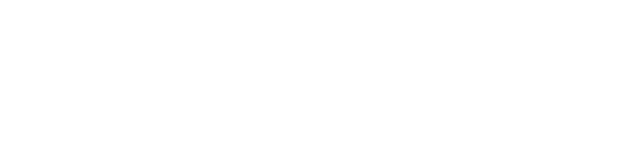
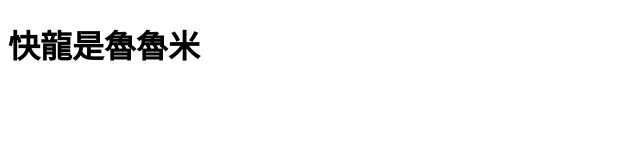
Before and after one commit to jazzwind1973-byte/myweb, a plain HTML site: page index.html in a window 1280 px wide. Shown: the whole page, without its empty margins (0-640 px from the left). Drawn offline with Linux system fonts and the light colour scheme.

Commit message:
11/15 git practice

```diff
--- a/index.html
+++ b/index.html
@@ -6,6 +6,6 @@
     <title>Document</title>
 </head>
 <body>
-
+    <h1>快龍是魯魯米</h1>
 </body>
 </html>
```
